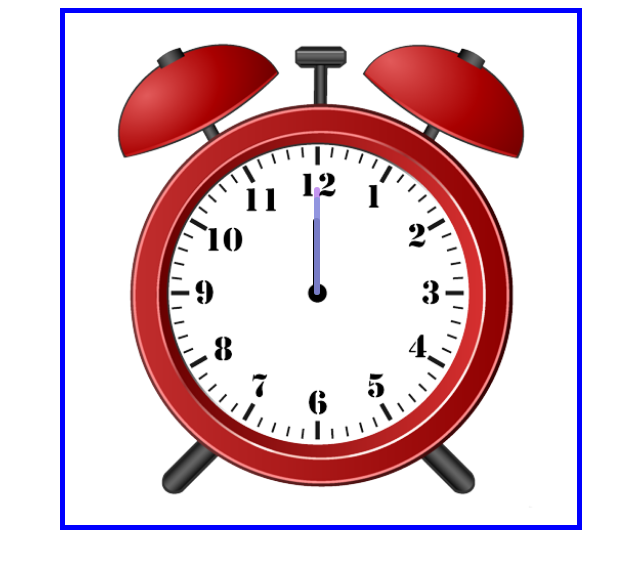
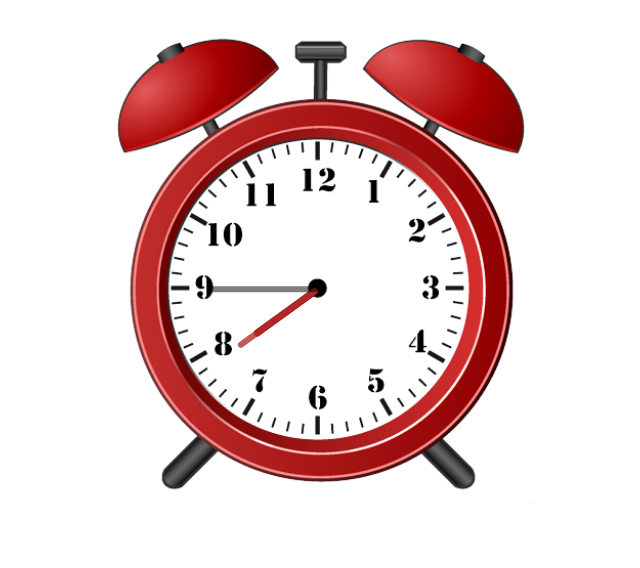
Before and after one commit to MrrTahoo/Analog-Clock, a plain HTML site: page index.html in a window 1280 px wide. Shown: the whole page, without its empty margins (319-959 px from the left). Drawn offline with Linux system fonts and the light colour scheme.

Commit message:
Clock mini project complete

```diff
--- a/app.js
+++ b/app.js
@@ -0,0 +1,13 @@
+setInterval(() => {
+    d = new Date();
+    htime = d.getHours();
+    mtime = d.getMinutes();
+    stime = d.getSeconds();
+    hrotation = 30 * htime + mtime - 15;
+    mrotation = 6 * mtime;
+    srotation = 6 * stime;
+
+    hour.style.transform = `rotate(${hrotation}deg)`
+    minute.style.transform = `rotate(${mrotation}deg)`
+    second.style.transform = `rotate(${srotation}deg)`
+}, 1000);
--- a/index.css
+++ b/index.css
@@ -1,6 +1,5 @@
 #clock-container{
     margin: auto;
-    border: 5px solid blue;
     height: 40vw;
     width: 40vw;
     background: url(clock.png) no-repeat;
@@ -10,7 +9,7 @@
 
 #hour, #minute, #second{
     position: absolute;
-    background-color: black;
+    background-color: rgb(176, 0, 0);
     border-radius: 10px;
 }
 
@@ -19,6 +18,7 @@
     height: 15%;
     left: 48.5%;
     top: 40%;
+    transform-origin: bottom;
 }
 
 #minute{
@@ -26,8 +26,9 @@
     height: 19%;
     left: 48.60%;
     top: 36%;
-    background-color: aquamarine;
+    background-color: rgb(175, 50, 50);
     opacity: 0.8;
+    transform-origin: bottom;
 }
 
 
@@ -36,6 +37,8 @@
     height: 21%;
     left: 48.70%;
     top: 34%;
-    background-color: blueviolet;
+    background-color: rgb(0, 0, 0);
     opacity: 0.5;
+    transform-origin: bottom;
+
 }
```
